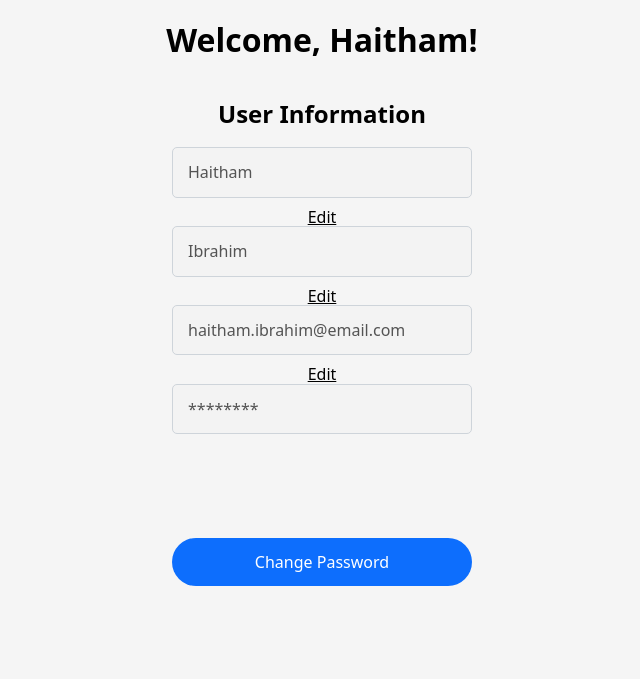
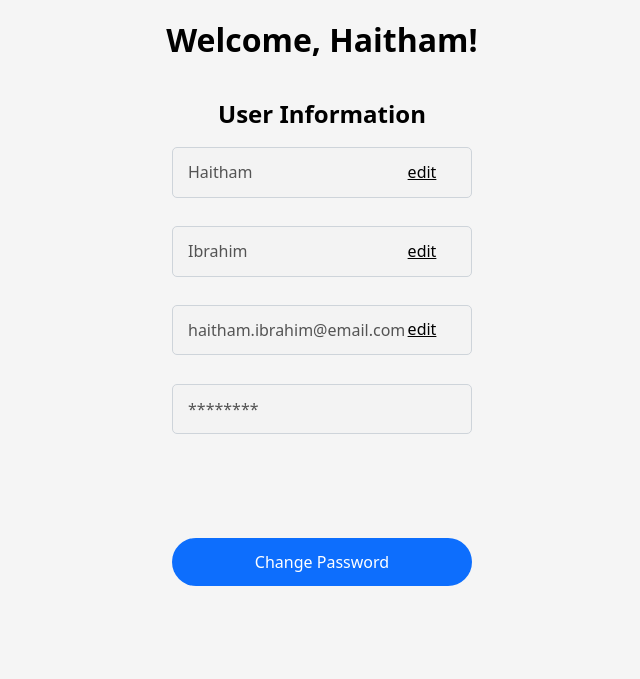
Before and after one commit to Haitham030303/AgileProject, a Flask app: page /profile/myaccount in a window 1280 px wide. Shown: the part 54-733 px from the top of the page, without its empty margins (318-958 px from the left). Run offline with Flask 3, Linux system fonts and the light colour scheme; a user stored in the database is signed in; some libraries are stand-ins or nearby versions.

Commit message:
changed position edit link.

```diff
--- a/website/static/css/main.css
+++ b/website/static/css/main.css
@@ -10,7 +10,8 @@ html {
 
 body,
 ::placeholder {
-    font-family: system-ui, -apple-system, BlinkMacSystemFont, "Segoe UI", Roboto, Oxygen, Ubuntu, Cantarell, "Open Sans", "Helvetica Neue", sans-serif;
+  font-family: system-ui, -apple-system, BlinkMacSystemFont, "Segoe UI", Roboto,
+    Oxygen, Ubuntu, Cantarell, "Open Sans", "Helvetica Neue", sans-serif;
   font-size: 1.6rem;
 }
 
@@ -113,7 +114,6 @@ a {
   color: #0e52b7;
 }
 
-
 /*  */
 
 .P-owner {
@@ -202,10 +202,9 @@ a {
   background: hsl(200, 50%, 90%);
 }
 
-.homebtn+.homebtn {
+.homebtn + .homebtn {
   margin-left: 0.25rem;
 }
-
 
 /*  */
 
@@ -261,7 +260,6 @@ a {
   border-color: #c3e6cb;
 }
 
-
 /*Nav bar styling starts here*/
 
 nav {
@@ -278,7 +276,7 @@ nav a {
   color: #ddd;
   text-decoration: none;
   margin: 0 10px;
-    transition: color .15s;
+  transition: color 0.15s;
 }
 
 nav a:hover {
@@ -289,7 +287,7 @@ nav a:hover {
   font-weight: bold;
   font-size: 24px;
   margin-left: 2rem;
-    margin-bottom: .5rem;
+  margin-bottom: 0.5rem;
 }
 
 nav ul {
@@ -313,7 +311,7 @@ nav li {
     font-size: 24px;
   }
 
-    .menu-toggle:hover+ul,
+  .menu-toggle:hover + ul,
   nav ul:hover {
     display: flex;
     flex-direction: column;
@@ -325,7 +323,7 @@ nav li {
     padding: 10px 0;
   }
 
-    .menu-toggle:hover+ul {
+  .menu-toggle:hover + ul {
     margin-top: 0;
   }
 
@@ -333,7 +331,6 @@ nav li {
     margin: 10px 0;
   }
 }
-
 
 /**/
 
@@ -396,7 +393,6 @@ nav li {
   font-size: 1.5rem;
   margin-bottom: 0.4em;
 }
-
 
 /* Add project page */
 
@@ -537,7 +533,6 @@ nav li {
   /* make sure the modal box appears on top of other elements */
 }
 
-
 .modal-box img {
   width: 100px;
   margin-top: -50px;
@@ -575,7 +570,6 @@ nav li {
   box-shadow: 0 5px 5px rgba(0, 0, 0, 0.2);
   justify-content: space-between;
   align-items: center;
-
 }
 
 /* Helps to the modal-buttons to fit properly */
@@ -605,7 +599,7 @@ nav li {
 }
 
 .nav .list {
-    margin-bottom: .5rem;
+  margin-bottom: 0.5rem;
 }
 
 .dropdown {
@@ -620,7 +614,7 @@ nav li {
   right: 1rem;
   z-index: 1;
   width: 14rem;
-    padding-bottom: .8rem;
+  padding-bottom: 0.8rem;
 }
 
 .dropdown-content a {
@@ -697,7 +691,6 @@ dashboard */
   display: none;
 }
 
-
 .project-history {
   position: relative;
   margin-top: 20px;
@@ -734,6 +727,12 @@ dashboard */
   left: 14px;
   bottom: -22px;
   width: 2px;
-    background-color:#dedede;
+  background-color: #dedede;
   z-index: 1;
 }
+
+.myform .edit {
+  position: relative;
+  bottom: 4.5rem;
+  left: 10rem;
+}
--- a/website/templates/account.html
+++ b/website/templates/account.html
@@ -1,7 +1,7 @@
-{% extends "base.html" %} {% block title %} My Account {% endblock %}
-{% block main %}
+{% extends "base.html" %} {% block title %} My Account {% endblock %} {% block
+main %}
 <form action="/profile/edit_profile" method="post" class="mb-3 myform">
-        <h1>Welcome, {{ user.first_name }}! </h1>
+  <h1>Welcome, {{ user.first_name }}!</h1>
   <h2>User Information</h2>
   <div class="mb-3 form-group">
     <input
@@ -15,7 +15,7 @@
       value="{{ user.first_name }}"
       disabled
     />
-            <a href="#" onclick="editFirstName()">Edit</a>
+    <a class="edit" href="#" onclick="editFirstName()">edit</a>
   </div>
   <div class="mb-3 form-group">
     <input
@@ -28,7 +28,7 @@
       value="{{ user.last_name }}"
       disabled
     />
-            <a href="#" onclick="editLastName()">Edit</a>
+    <a class="edit" href="#" onclick="editLastName()">edit</a>
   </div>
   <div class="mb-3 form-group">
     <input
@@ -41,7 +41,7 @@
       value="{{ user.email }}"
       disabled
     />
-            <a href="#" onclick="editEmail()">Edit</a>
+    <a class="edit" href="#" onclick="editEmail()">edit</a>
   </div>
   <div class="mb-3 form-group">
     <input
@@ -56,43 +56,43 @@
   </div>
   <button class="hidden" type="submit" id="saveButton">Save</button>
   <div class="myform">
-            <div class="form-group mb-3"><a href="/profile/change_password">
-                <button class="btn">Change Password</button></a>
+    <div class="form-group mb-3">
+      <a href="/profile/change_password">
+        <button class="btn">Change Password</button></a
+      >
     </div>
   </div>
 </form>
 
-
 <script>
   function editFirstName() {
     // Enable all form fields
-            const first_name = document.getElementById('first_name');
+    const first_name = document.getElementById("first_name");
     first_name.disabled = false;
     first_name.select();
     // first_name.setSelectionRange(first_name.value.length, first_name.value.length);
   }
   function editLastName() {
     // Enable all form fields
-            const last_name = document.getElementById('last_name');
+    const last_name = document.getElementById("last_name");
     last_name.disabled = false;
     last_name.select();
     last_name.setSelectionRange(last_name.value.length, last_name.value.length);
   }
   function editEmail() {
     // Enable all form fields
-            const email = document.getElementById('email');
+    const email = document.getElementById("email");
     email.disabled = false;
     email.select();
   }
-        document.querySelectorAll('input').forEach(input => {
-            input.addEventListener('keyup', event => {
+  document.querySelectorAll("input").forEach((input) => {
+    input.addEventListener("keyup", (event) => {
       if (event.keyCode === 13) {
         // Pressing Enter while editing a field submits the form
         event.preventDefault();
-                document.getElementById('saveButton').click();
+        document.getElementById("saveButton").click();
       }
     });
   });
-
 </script>
 {% endblock %}
```
Lines whose indentation alone changed are shown as unchanged.
